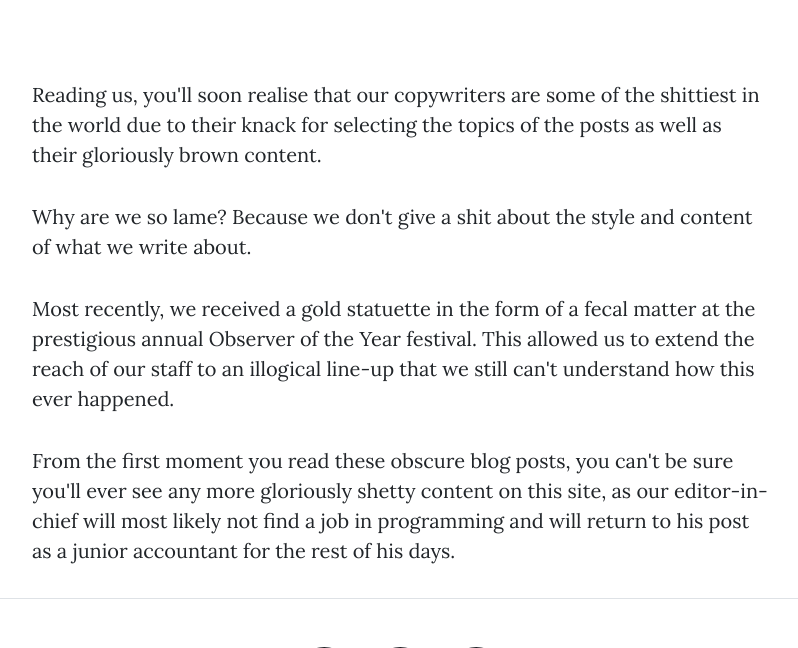
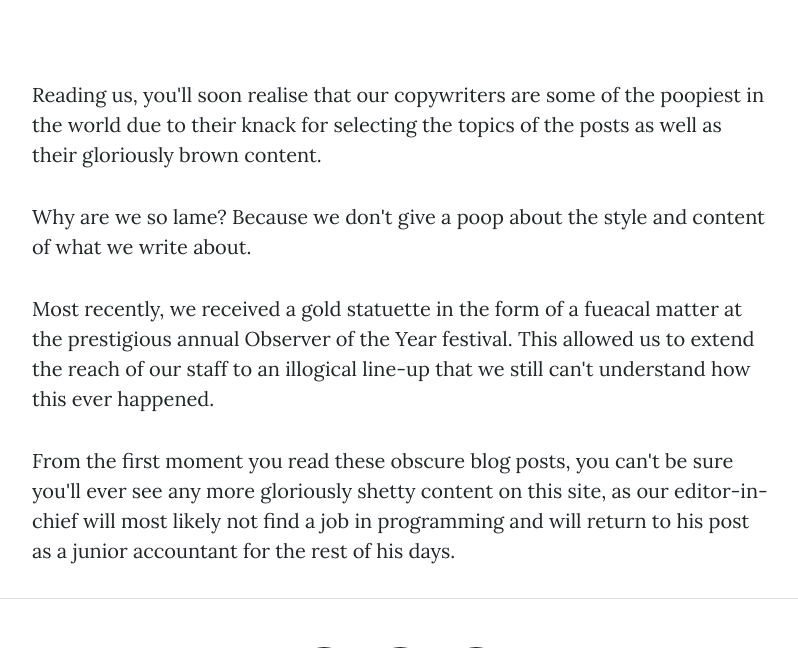
Before and after one commit to MaksimKisliak/Blog-website, a Flask app: page /about in a window 1280 px wide. Shown: the part 532-1180 px from the top of the page, without its empty margins (240-1038 px from the left). Run offline with Flask 3, Linux system fonts and the light colour scheme; some libraries are stand-ins or nearby versions.

Commit message:
Make small adjustments to the text content

```diff
--- a/templates/about.html
+++ b/templates/about.html
@@ -18,11 +18,11 @@
 <div class="container">
     <div class="row">
         <div class="col-lg-8 col-md-10 mx-auto">
-            <p>Reading us, you'll soon realise that our copywriters are some of the shittiest in the world due to
+            <p>Reading us, you'll soon realise that our copywriters are some of the poopiest in the world due to
                 their knack for selecting the topics of the posts as well as their gloriously brown content. </p>
-            <p>Why are we so lame? Because we don't give a shit about the style and content of what we write
+            <p>Why are we so lame? Because we don't give a poop about the style and content of what we write
                 about.</p>
-            <p>Most recently, we received a gold statuette in the form of a fecal matter at the prestigious
+            <p>Most recently, we received a gold statuette in the form of a fueacal matter at the prestigious
                 annual Observer of the Year festival. This allowed us to extend the reach of our staff to an
                 illogical line-up that we still can't understand how this ever happened.</p>
             <p>From the first moment you read these obscure blog posts, you can't be sure you'll ever see
```
